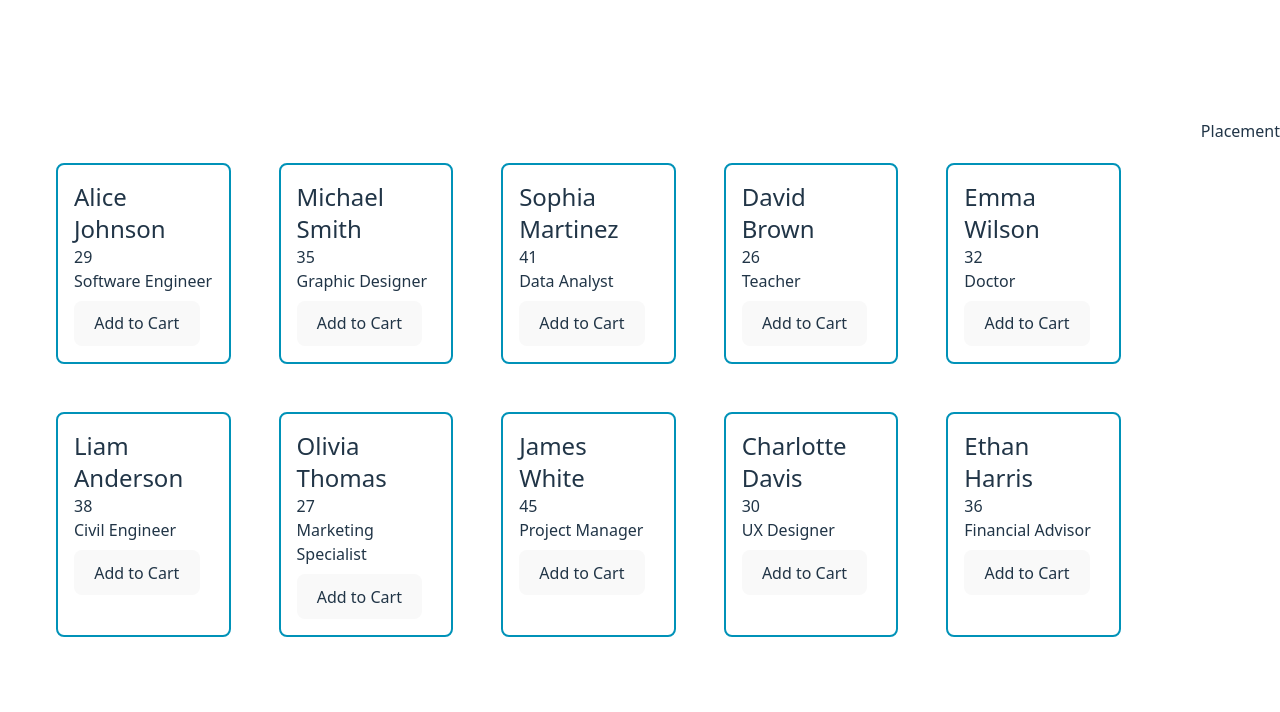
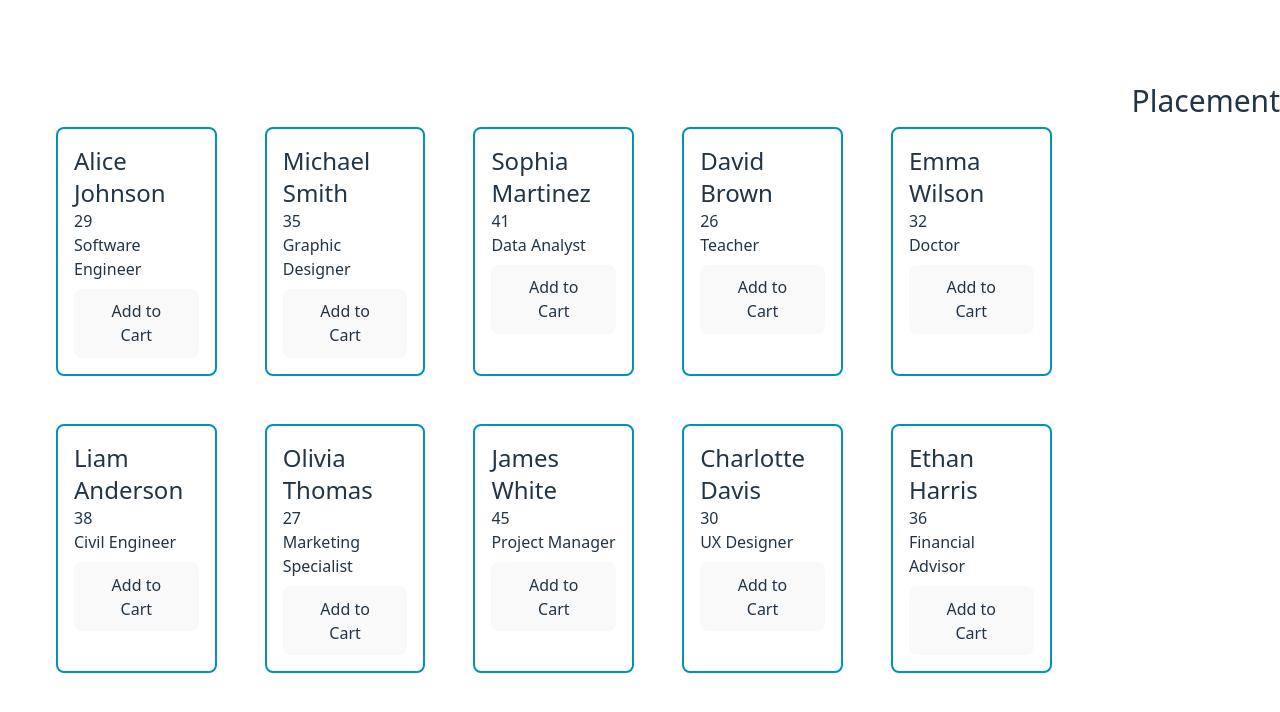
Before and after one commit to tanjirhc/understand-react, a React (Vite) app: page / in a window 1280 px wide. Shown: the top 712 px of the page. Built offline with nearby package versions, Linux system fonts and the light colour scheme.

Commit message:
sending single cart by id

```diff
--- a/src/components/Placement/Placement.jsx
+++ b/src/components/Placement/Placement.jsx
@@ -1,9 +1,17 @@
 import React from 'react'
+import SingleCart from '../SingleCart/SingleCart'
 
 const Placement = ({cart}) => {
+    console.log(cart)
   return (
     <div>
-      Placement
+      <h2 className='text-3xl'>Placement</h2>
+      {
+        cart.map(singleCart =><SingleCart
+            key={singleCart.id}
+            singleCart={singleCart}
+            /> )
+      }
     </div>
   )
 }
--- /dev/null
+++ b/src/components/SingleCart/SingleCart.jsx
@@ -0,0 +1,11 @@
+import React from 'react'
+
+const SingleCart = () => {
+  return (
+    <div>
+
+    </div>
+  )
+}
+
+export default SingleCart
```
